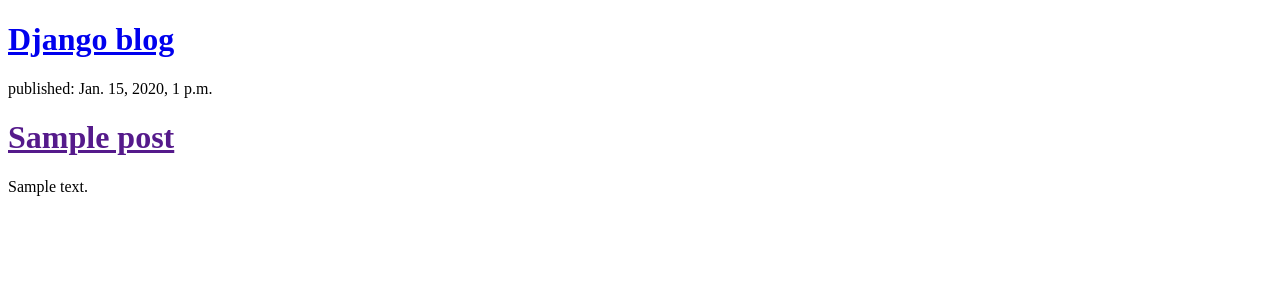
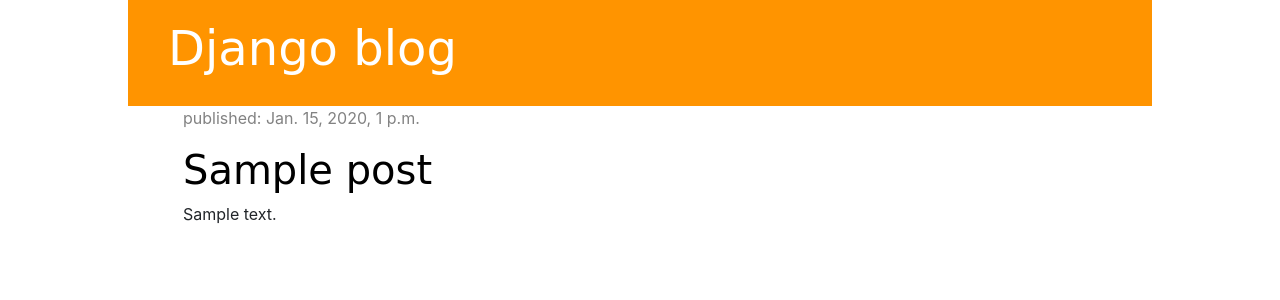
Before and after one commit to Kyande/django_resfresher, a Django app: template blog/templates/blog/post_list.html in a window 1280 px wide. Shown: the top 300 px of the page. Run offline with Django 3.2, Linux system fonts and the light colour scheme; the template is opened without the code that fills it: values that come from a table or form of the project are taken from there, others are empty; tables that the repository leaves empty hold one stand-in row (values such as "Sample post"); some libraries are stand-ins or nearby versions.

Commit message:
added styling files and implemented template extending

```diff
--- /dev/null
+++ b/blog/static/blog/css/blog.css
@@ -0,0 +1,50 @@
+body {
+    padding-left: 10%;
+    padding-right: 10%;
+}
+.page-header {
+    background-color: #ff9400;
+    margin-top: 0;
+    padding: 20px 20px 20px 40px;
+}
+
+.page-header h1, .page-header h1 a, .page-header h1 a:visited, .page-header h1 a:active {
+    color: #ffffff;
+    font-size: 36pt;
+    text-decoration: none;
+}
+
+.content {
+    margin-left: 40px;
+}
+
+h1, h2, h3, h4 {
+    font-family: 'Lobster', cursive;
+}
+
+.date {
+    color: #828282;
+}
+
+.save {
+    float: right;
+}
+
+.post-form textarea, .post-form input {
+    width: 100%;
+}
+
+.top-menu, .top-menu:hover, .top-menu:visited {
+    color: #ffffff;
+    float: right;
+    font-size: 26pt;
+    margin-right: 20px;
+}
+
+.post {
+    margin-bottom: 70px;
+}
+
+.post h1 a, .post h1 a:visited {
+    color: #000000;
+}
--- /dev/null
+++ b/blog/templates/blog/base.html
@@ -0,0 +1,26 @@
+{% load static %}
+<!DOCTYPE html>
+<html lang="en">
+<head>
+    <meta charset="UTF-8">
+    <title>Blog spot</title>
+    <link rel="stylesheet" href="https://stackpath.bootstrapcdn.com/bootstrap/4.1.3/css/bootstrap.min.css" integrity="sha384-MCw98/SFnGE8fJT3GXwEOngsV7Zt27NXFoaoApmYm81iuXoPkFOJwJ8ERdknLPMO" crossorigin="anonymous">
+
+    <link rel="stylesheet" href="{% static 'blog/css/blog.css' %}">
+</head>
+<body>
+    <div class="page-header">
+        <h1><a href="/">Django blog</a></h1>
+    </div>
+
+    <div class="content container">
+        <div class="row">
+            <div class="col-md-8">
+                {% block content %}
+                {% endblock %}
+            </div>
+        </div>
+    </div>
+
+</body>
+</html>
--- a/blog/templates/blog/post_list.html
+++ b/blog/templates/blog/post_list.html
@@ -1,21 +1,13 @@
-<!DOCTYPE html>
-<html lang="en">
-<head>
-    <meta charset="UTF-8">
-    <title>Blog spot</title>
-</head>
-<body>
-    <div>
-        <h1><a href="/">Django blog</a></h1>
-    </div>
+{% extends 'blog/base.html' %}
 
+{% block content %}
     {% for post in posts %}
-        <div>
-            <p>published: {{ post.published_date }}</p>
+        <div class="post">
+            <div class="date">
+                <p>published: {{post.published_date}}</p>
+            </div>
             <h1><a href="">{{ post.title }}</a></h1>
             <p>{{ post.text | linebreaksbr }}</p>
         </div>
     {% endfor %}
-
-</body>
-</html>
+{% endblock %}
--- a/tut_site/settings.py
+++ b/tut_site/settings.py
@@ -119,5 +119,3 @@
 # https://docs.djangoproject.com/en/2.0/howto/static-files/
 
 STATIC_URL = '/static/'
-
-STATIC_ROOT = os.path.join(BASE_DIR, 'static')
```
